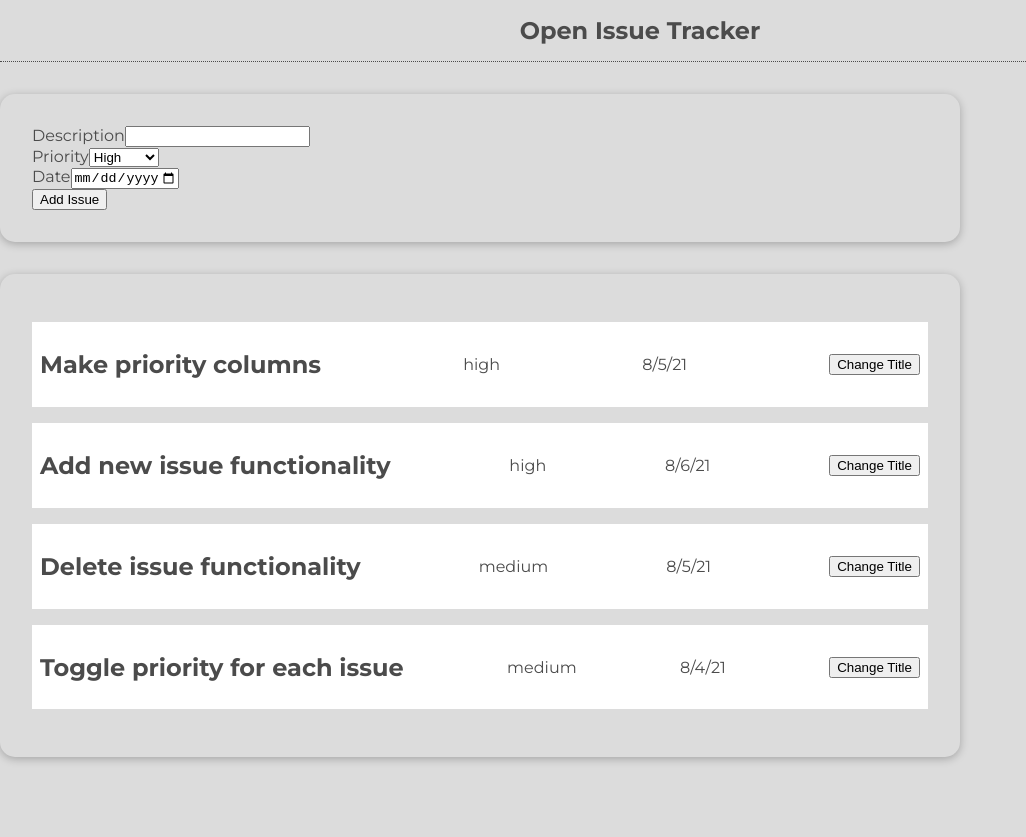
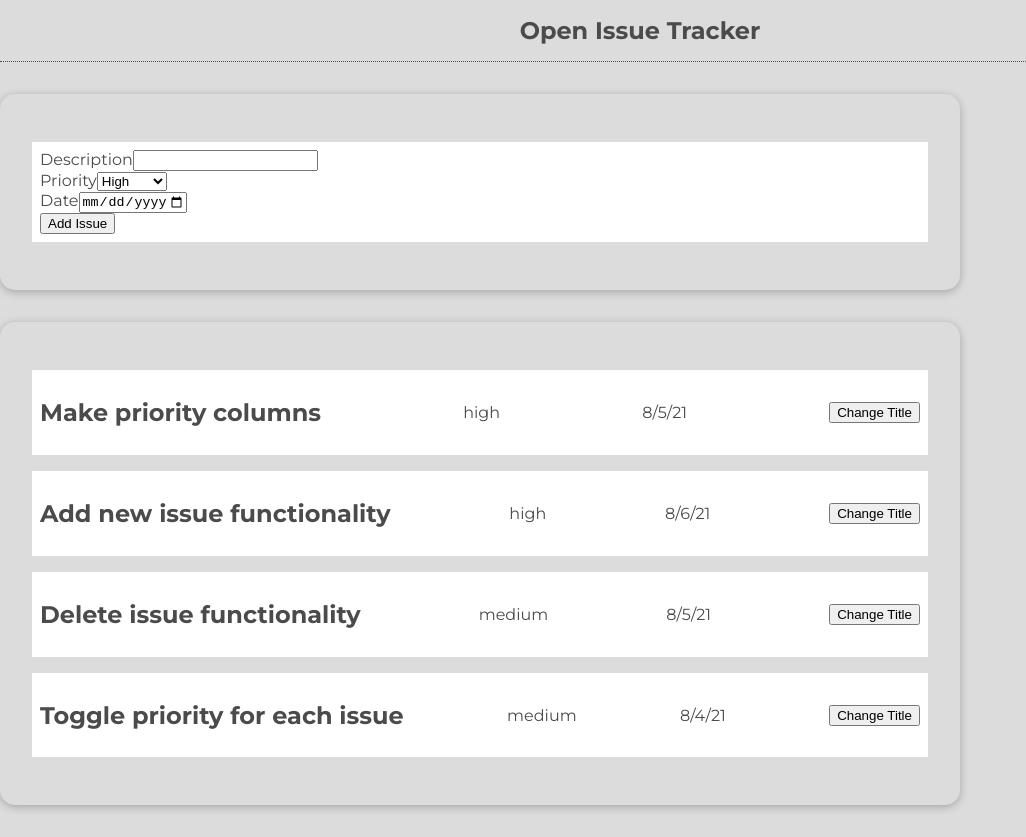
Before and after one commit to mauratee/react-issue-tracker, a React (Create React App) app: page / in a window 1280 px wide. Shown: the whole page, without its empty margins (0-1026 px from the left). Before the commit the page ends 800 px from the top, so only its background shows below. Built offline with nearby package versions, Linux system fonts and the light colour scheme.

Commit message:
Add CSS styling to NewIssue component

```diff
--- a/src/components/IssueItem.js
+++ b/src/components/IssueItem.js
@@ -4,7 +4,6 @@
 
 export default function IssueItem(props) {
     const date = props.date.toLocaleString('en-US', {dateStyle: 'short'})
-
     const [description, setDescription] = useState(props.description);
 
     const clickHandler = () => {
--- /dev/null
+++ b/src/components/NewIssue.css
@@ -0,0 +1,8 @@
+.new-issue {
+    display: flex;
+    justify-content: space-between;
+    align-items: center;
+    padding: 0.5rem;
+    margin: 1rem 0;
+    background-color: white;
+  }
--- a/src/components/NewIssue.js
+++ b/src/components/NewIssue.js
@@ -1,4 +1,5 @@
 import React, { useState } from "react";
+import './NewIssue.css'
 
 function NewIssue(props) {
   const [enteredDescription, setEnteredDescription] = useState("");
@@ -31,7 +32,7 @@
   };
 
   return (
-    <div>
+    <div className="new-issue">
       <form onSubmit={submitHandler}>
         <div>
           <label>Description</label>
```
